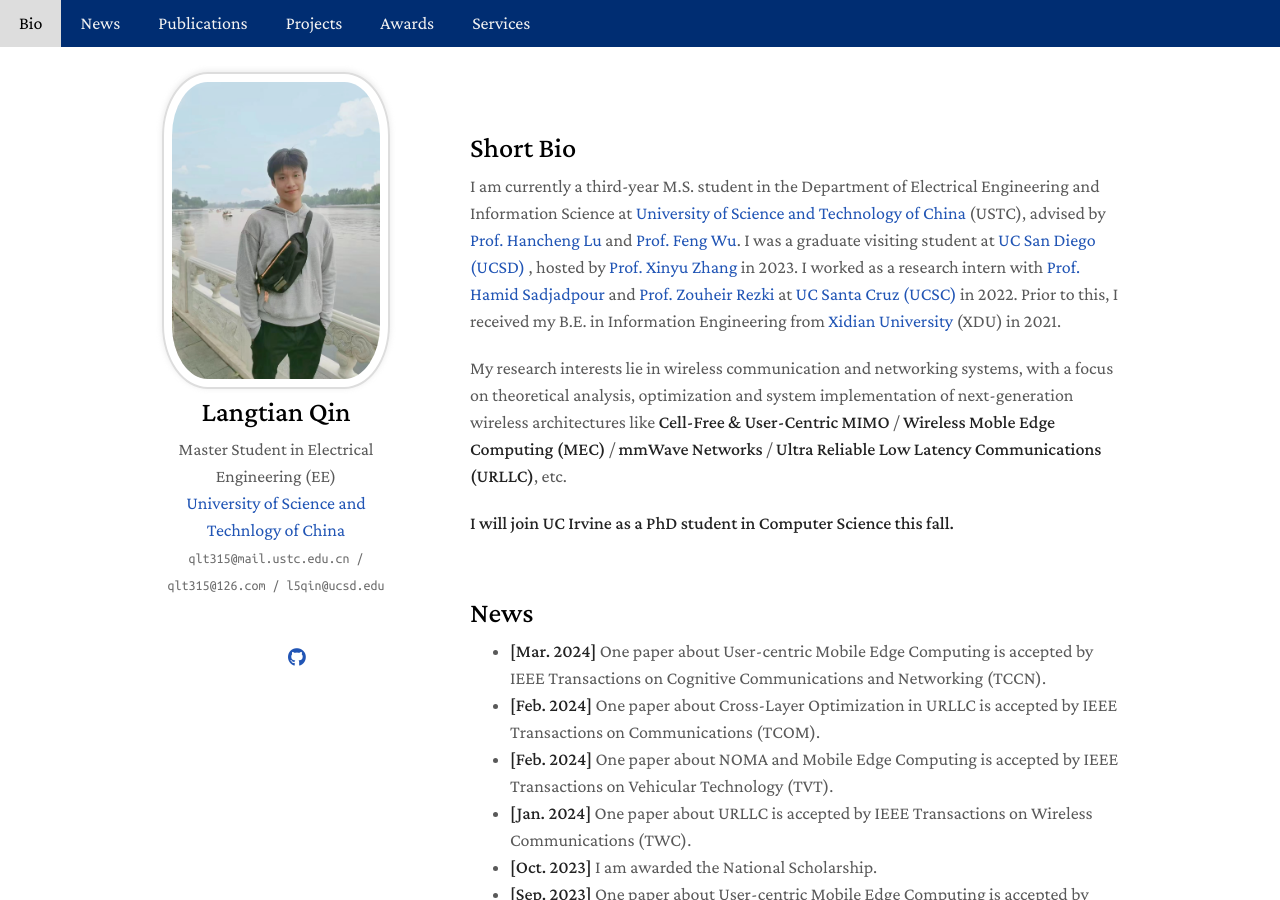
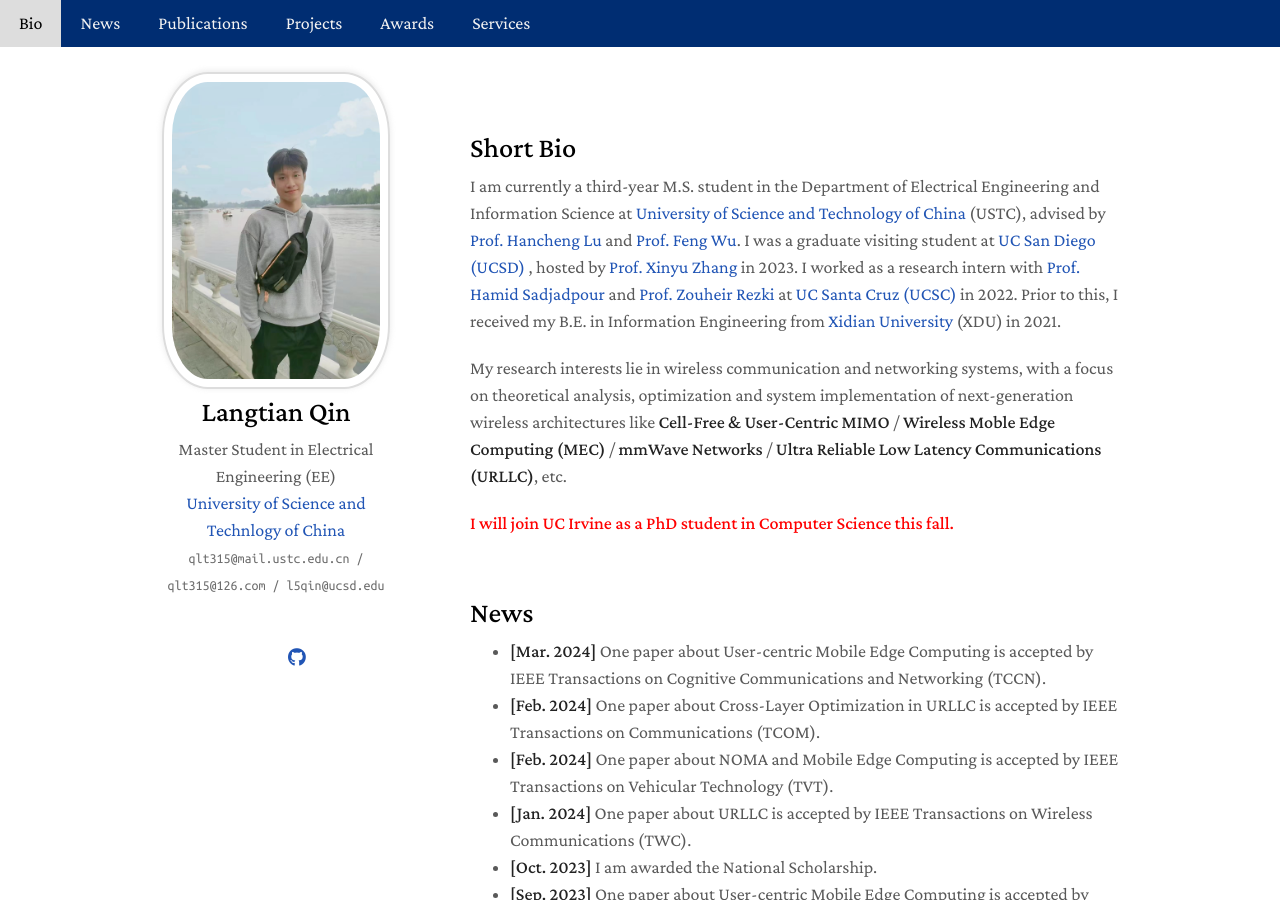
Before and after one commit to qlt315/qlt315.github.io, a Jekyll site: the page built from index.md, in a window 1280 px wide and 900 px high. Built offline with Jekyll 4.4.1, drawn with Linux system fonts in a browser that asks for light colours; a style sheet for code colours, icons or effects is not loaded.

Commit message:
Update index.md

```diff
--- a/index.md
+++ b/index.md
@@ -11,7 +11,7 @@ I am currently a third-year M.S. student in the Department of Electrical Enginee
 My research interests lie in wireless communication and networking systems, with a focus on theoretical analysis, optimization and system implementation of next-generation wireless architectures like **Cell-Free & User-Centric MIMO** / **Wireless Moble Edge Computing (MEC)** / **mmWave Networks** / **Ultra Reliable Low Latency Communications (URLLC)**, etc.
 
 
-**I will join UC Irvine as a PhD student in Computer Science this fall.**
+**<font color=red>I will join UC Irvine as a PhD student in Computer Science this fall.</font>**
 
 {% include_relative _includes/news.md %}
 
```
